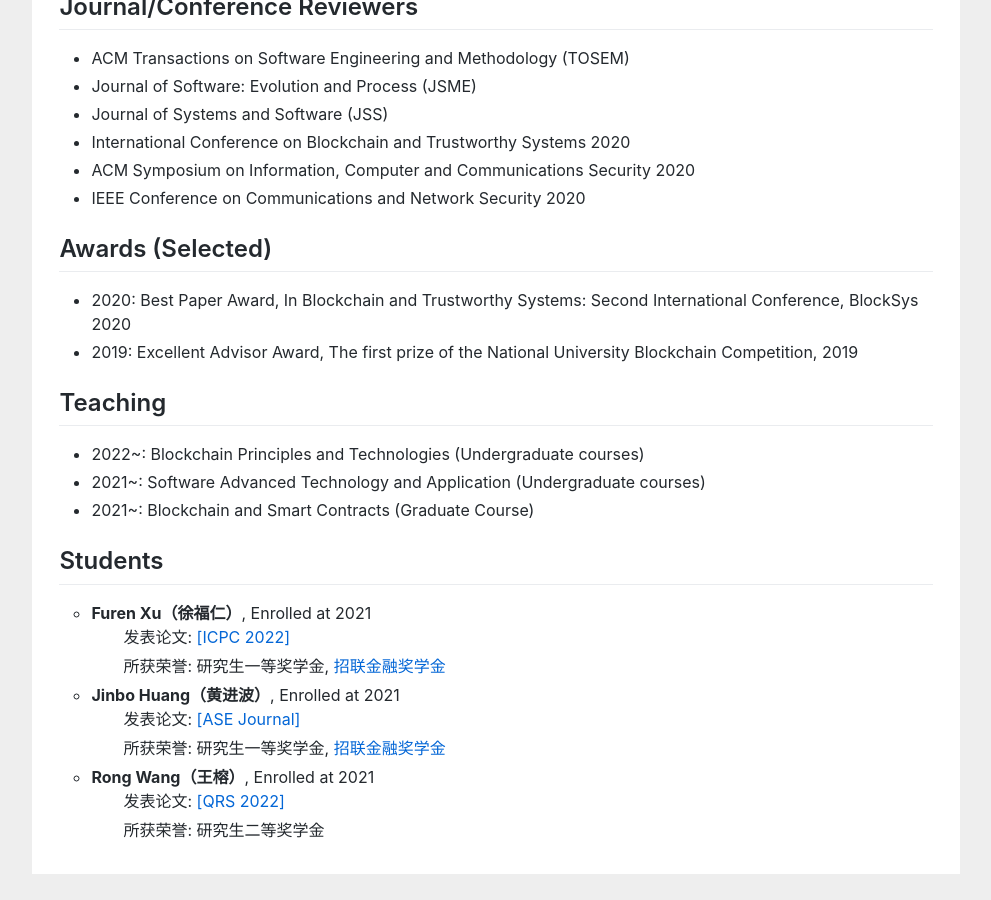
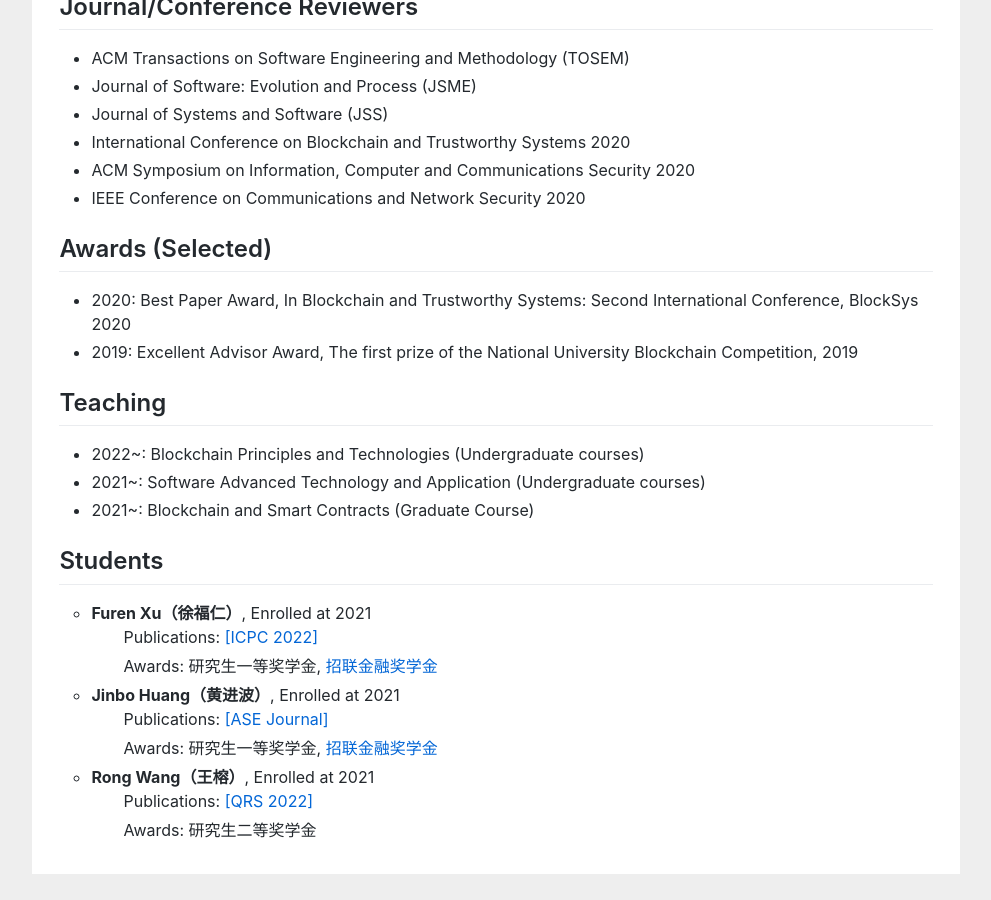
Before and after one commit to huangyuan-hy/huangyuan-hy.github.io, a Jekyll site: the page index.html, which Jekyll copies as it is, in a window 1280 px wide and 900 px high, scrolled down 2885 px. Shown: the whole window, without its empty margins (144-1135 px from the left). Built offline with Jekyll 4.4.1, drawn with Linux system fonts in a browser that asks for light colours.

Commit message:
Update index.html

```diff
--- a/index.html
+++ b/index.html
@@ -175,16 +175,16 @@ gtag('config', 'UA-158965281-1');
 				<ul>
 
 <li type="circle"><b>Furen Xu（徐福仁）</b>, Enrolled at 2021</li>
-    <p style="text-indent:2em;">发表论文: <a href="https://dl.acm.org/doi/abs/10.1145/3524610.3527923">[ICPC 2022]</a></p>
-	<p style="text-indent:2em; line-height:2px;">所获荣誉: 研究生一等奖学金, <a href="https://sse.sysu.edu.cn/article/403">招联金融奖学金</a></p>
+    <p style="text-indent:2em;">Publications: <a href="https://dl.acm.org/doi/abs/10.1145/3524610.3527923">[ICPC 2022]</a></p>
+	<p style="text-indent:2em; line-height:2px;">Awards: 研究生一等奖学金, <a href="https://sse.sysu.edu.cn/article/403">招联金融奖学金</a></p>
 
 <li type="circle"><b>Jinbo Huang（黄进波）</b>, Enrolled at 2021</li>
-    <p style="text-indent:2em;">发表论文: <a href="https://link.springer.com/article/10.1007/s10515-022-00374-6">[ASE Journal]</a></p>
-   <p style="text-indent:2em; line-height:2px;"> 所获荣誉: 研究生一等奖学金, <a href="https://sse.sysu.edu.cn/article/403">招联金融奖学金</a></p>
+    <p style="text-indent:2em;">Publications: <a href="https://link.springer.com/article/10.1007/s10515-022-00374-6">[ASE Journal]</a></p>
+   <p style="text-indent:2em; line-height:2px;"> Awards: 研究生一等奖学金, <a href="https://sse.sysu.edu.cn/article/403">招联金融奖学金</a></p>
 
 <li type="circle"><b>Rong Wang（王榕）</b>, Enrolled at 2021</li>
-    <p style="text-indent:2em;">发表论文: <a href="https://qrs22.techconf.org/">[QRS 2022]</a></p>
-    <p style="text-indent:2em; line-height:2px;">所获荣誉: 研究生二等奖学金</p>
+    <p style="text-indent:2em;">Publications: <a href="https://qrs22.techconf.org/">[QRS 2022]</a></p>
+    <p style="text-indent:2em; line-height:2px;">Awards: 研究生二等奖学金</p>
 
 				</ul>
 
```
